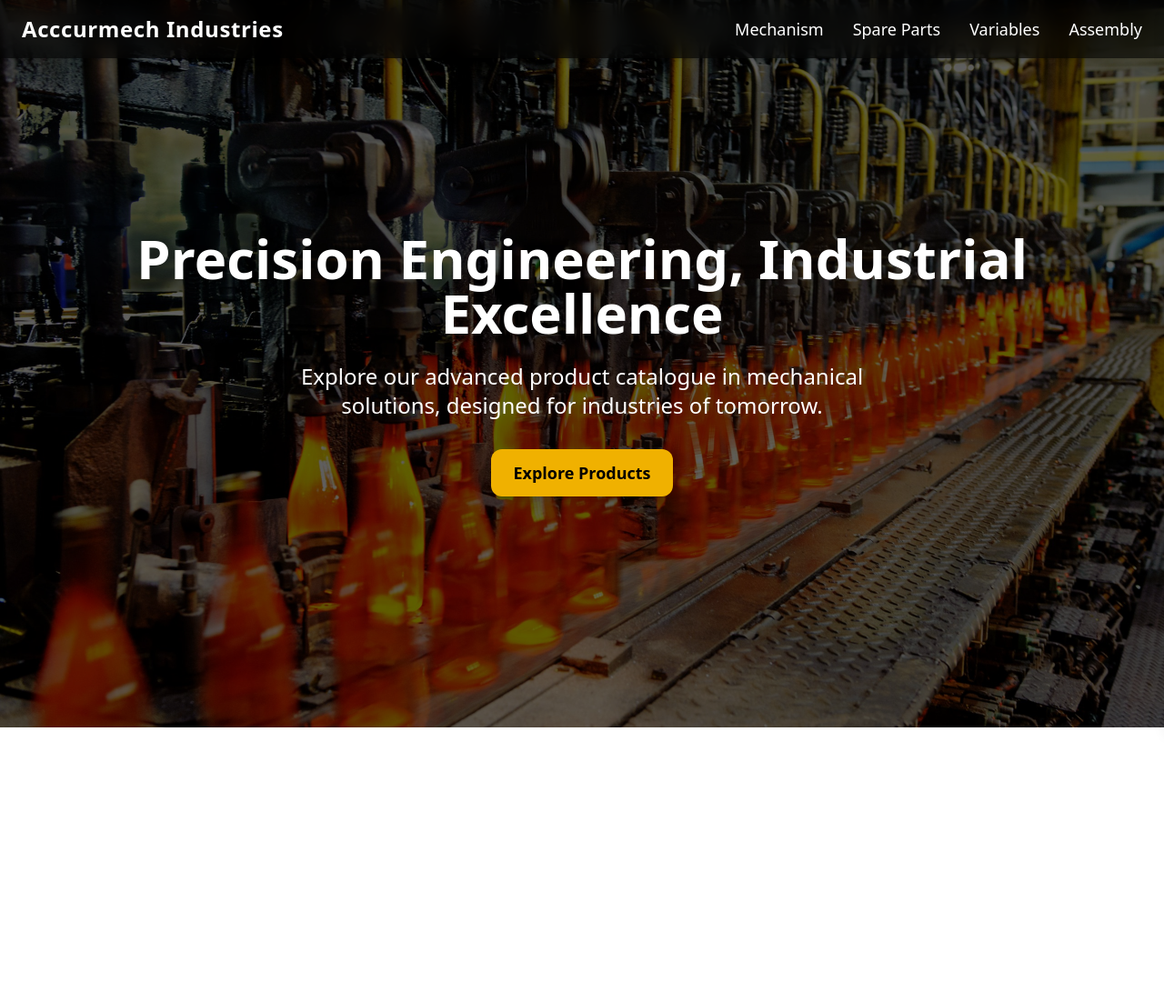
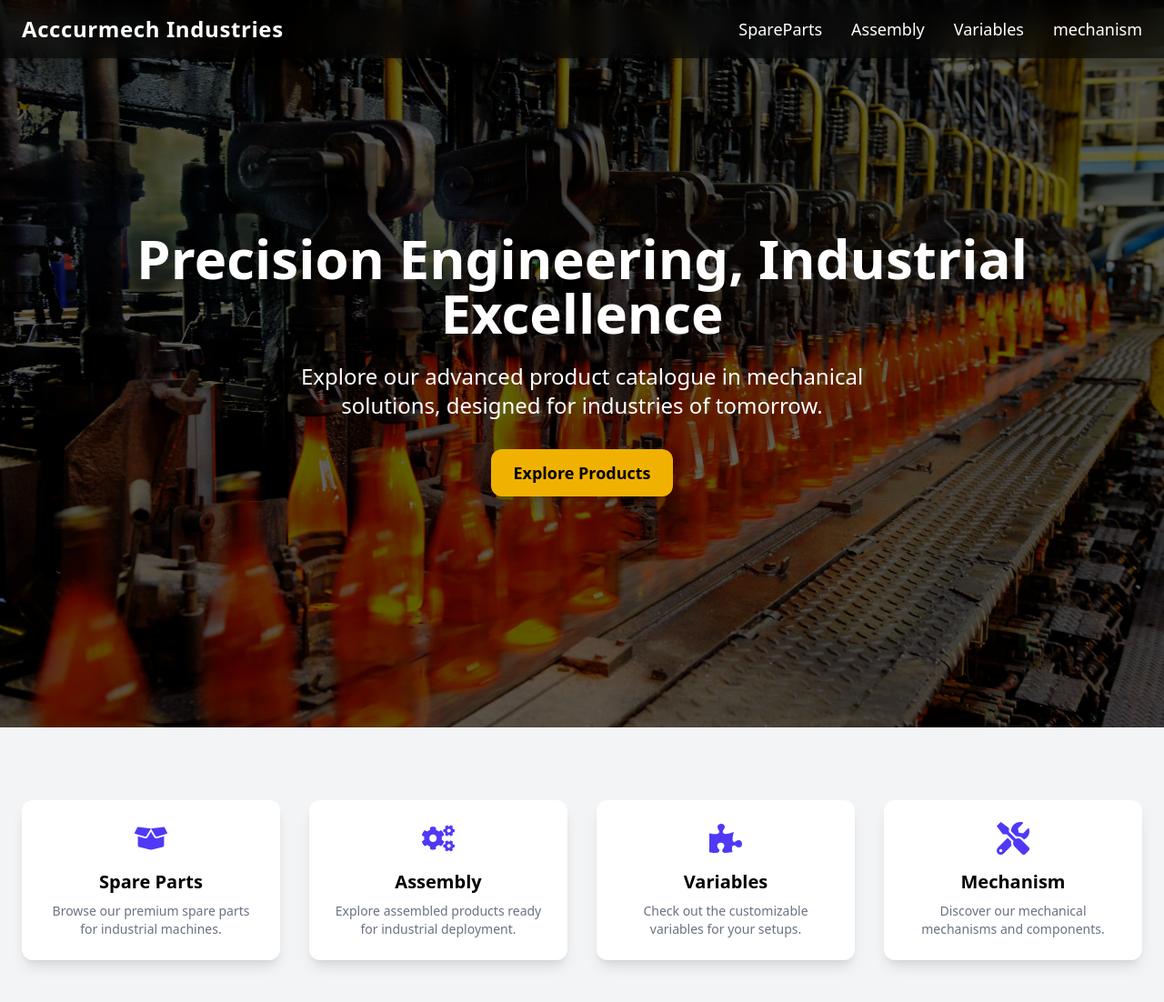
Before and after one commit to supriya-patil-17/Product-Catalogue, a React (Vite) app in the folder Client/: page / in a window 1280 px wide. Shown: the top 1102 px of the page at 91% size. Before the commit the page ends 800 px from the top, so only its background shows below. Built offline with nearby package versions, Linux system fonts and the light colour scheme.

Commit message:
Updated:LandingPage.jsx

```diff
--- a/Client/src/App.jsx
+++ b/Client/src/App.jsx
@@ -11,16 +11,16 @@ function App() {
     <Router>
       <Routes>
         {/* Landing Page at root */}
-        <Route path="/" element={<LandingPage />} />
+      <Route path="/" element={<LandingPage />} />
 
         {/* Dashboard layout with nested routes */}
-        <Route path="/dashboard" element={<DashboardLayout />}>
+        <Route path="/" element={<DashboardLayout />}>
+
           <Route path="spare-parts" element={<SpareParts />} />
           <Route path="assembly" element={<Assembly />} />
           <Route path="variables" element={<Variables />} />
           <Route path="mechanism" element={<Mechanism />} />
           {/* Default route inside dashboard */}
-          <Route index element={<SpareParts />} />
         </Route>
       </Routes>
     </Router>
--- a/Client/src/Components/ComparsionModel/CartModal.jsx
+++ b/Client/src/Components/ComparsionModel/CartModal.jsx
@@ -2,7 +2,7 @@ import React from "react";
 
 const CartModal = ({ cart, onClose, removeFromCart, updateQuantity }) => {
   return (
-    <div className="fixed inset-0 bg-black bg-opacity-60 flex items-center justify-center z-50">
+    <div className="fixed inset-0 bg-transparent   bg-opacity-40 flex backdrop-blur-sm items-center justify-center z-50">
       <div className="bg-white rounded-lg shadow-lg max-w-3xl w-full mx-4 relative">
         {/* Header */}
         <div className="flex justify-between items-center border-b px-6 py-4">
--- a/Client/src/Components/ComparsionModel/ComparisonModal.jsx
+++ b/Client/src/Components/ComparsionModel/ComparisonModal.jsx
@@ -5,7 +5,7 @@ const ComparisonModal = ({ parts, onClose }) => {
   if (!parts || parts.length === 0) return null;
 
   return (
-    <div className="fixed inset-0 bg-black bg-opacity-70 flex items-center justify-center z-50 p-6">
+    <div className="fixed inset-0 bg-transparent bg-opacity-70 backdrop-blur-sm flex items-center justify-center z-50 p-6">
       <div className="bg-white rounded-lg shadow-lg max-w-5xl w-full overflow-auto max-h-[90vh]">
         {/* Header */}
         <div className="flex justify-between items-center border-b px-4 py-3">
--- a/Client/src/Components/Layout/Layout.jsx
+++ b/Client/src/Components/Layout/Layout.jsx
@@ -12,7 +12,7 @@ const DashboardLayout = () => {
 
       {/* Main Content */}
       <div className="flex-1 overflow-x-auto">
-        <main className="h-full bg-white p-6">
+        <main className="h-full bg-white ">
           <Outlet />
         </main>
       </div>
--- a/Client/src/Components/Sidebar/SideBar.jsx
+++ b/Client/src/Components/Sidebar/SideBar.jsx
@@ -17,17 +17,17 @@ import CloseIcon from "@mui/icons-material/Close"; // top close
 import ChevronRightIcon from "@mui/icons-material/ChevronRight"; // bottom close
 import { FaCogs, FaBoxOpen, FaTools, FaPuzzlePiece, FaHome } from "react-icons/fa";
 
-const drawerWidth = 260;
+const drawerWidth = 300;
 
 const CollapsibleSidebar = () => {
   const [open, setOpen] = useState(false);
 
   const links = [
     { name: "Home", to: "/", icon: <FaHome /> }, // ✅ Added Home
-    { name: "Spare Parts", to: "/dashboard/spare-parts", icon: <FaBoxOpen /> },
-    { name: "Assembly", to: "/dashboard/assembly", icon: <FaCogs /> },
-    { name: "Variables", to: "/dashboard/variables", icon: <FaPuzzlePiece /> },
-    { name: "Mechanism", to: "/dashboard/mechanism", icon: <FaTools /> },
+    { name: "Spare Parts", to: "/spare-parts", icon: <FaBoxOpen /> },
+    { name: "Assembly", to: "/assembly", icon: <FaCogs /> },
+    { name: "Variables", to: "/variables", icon: <FaPuzzlePiece /> },
+    { name: "Mechanism", to: "/mechanism", icon: <FaTools /> },
   ];
 
   const toggleDrawer = (newOpen) => () => {
@@ -144,15 +144,15 @@ const CollapsibleSidebar = () => {
           top: 16,
           right: 16,
           color: "#1e3a8a",
-          zIndex: 1200, // ✅ lower than Drawer
+          zIndex: 1200,
         }}
       >
-        <MenuIcon fontSize="large" />
+        <MenuIcon fontSize="large" className="text-black" />
       </IconButton>
 
       {/* Drawer */}
       <Drawer
-        anchor="right"
+        anchor="left"
         open={open}
         onClose={toggleDrawer(false)}
         transitionDuration={400} // smooth animation
--- a/Client/src/Pages/LandingPage.jsx
+++ b/Client/src/Pages/LandingPage.jsx
@@ -2,11 +2,12 @@ import React, { useState } from "react";
 import { motion } from "framer-motion";
 import { Link } from "react-router-dom";
 import { FiMenu, FiX } from "react-icons/fi";
+import { FaCogs, FaBoxOpen, FaTools, FaPuzzlePiece } from "react-icons/fa";
+
 
 const LandingPage = () => {
   const [isSidebarOpen, setIsSidebarOpen] = useState(false);
 
-  const toggleSidebar = () => setIsSidebarOpen(!isSidebarOpen);
 
   return (
     <div className="w-full min-h-screen">
@@ -16,55 +17,24 @@ const LandingPage = () => {
           <h1 className="text-2xl font-bold tracking-wide">Acccurmech Industries</h1>
           <ul className="hidden md:flex gap-8 text-lg font-medium">
             <li className="hover:text-yellow-400 cursor-pointer">
-              <Link to="/dashboard/mechanism">Mechanism</Link>
+              <Link to="/spare-parts">SpareParts</Link>
             </li>
             <li className="hover:text-yellow-400 cursor-pointer">
-              <Link to="/dashboard/spare-parts">Spare Parts</Link>
+              <Link to="/assembly">Assembly</Link>
             </li>
             <li className="hover:text-yellow-400 cursor-pointer">
-              <Link to="/dashboard/variables">Variables</Link>
+              <Link to="/variables">Variables</Link>
             </li>
             <li className="hover:text-yellow-400 cursor-pointer">
-              <Link to="/dashboard/assembly">Assembly</Link>
+              <Link to="/mechanism">mechanism</Link>
             </li>
           </ul>
-          <button
-            onClick={toggleSidebar}
-            className="md:hidden border px-3 py-2 rounded-lg"
-          >
-            <FiMenu size={22} />
-          </button>
+
         </div>
       </nav>
 
-      {/* Sidebar (Mobile) */}
-      <motion.div
-        initial={{ x: "100%" }}
-        animate={{ x: isSidebarOpen ? 0 : "100%" }}
-        transition={{ type: "tween", duration: 0.3 }}
-        className="fixed top-0 right-0 h-full w-64 bg-gray-900 text-white z-50 shadow-lg"
-      >
-        <div className="flex justify-between items-center p-4 border-b border-gray-700">
-          <h2 className="text-lg font-semibold">Menu</h2>
-          <button onClick={toggleSidebar}>
-            <FiX size={24} />
-          </button>
-        </div>
-        <ul className="flex flex-col gap-6 p-6 text-lg">
-          <li>
-            <Link to="/dashboard/mechanism" onClick={toggleSidebar}>Mechanism</Link>
-          </li>
-          <li>
-            <Link to="/dashboard/spare-parts" onClick={toggleSidebar}>Spare Parts</Link>
-          </li>
-          <li>
-            <Link to="/dashboard/variables" onClick={toggleSidebar}>Variables</Link>
-          </li>
-          <li>
-            <Link to="/dashboard/assembly" onClick={toggleSidebar}>Assembly</Link>
-          </li>
-        </ul>
-      </motion.div>
+
+
 
       {/* Hero / Banner */}
       <section
@@ -86,15 +56,125 @@ const LandingPage = () => {
             designed for industries of tomorrow.
           </p>
           <button
-            onClick={toggleSidebar}
+            onClick={() => {
+              const element = document.getElementById("cards-section");
+              element?.scrollIntoView({ behavior: "smooth" });
+            }}
             className="mt-8 bg-yellow-500 hover:bg-yellow-600 text-black px-6 py-3 rounded-xl text-lg font-semibold shadow-lg"
           >
             Explore Products
           </button>
+
         </motion.div>
+
+
+
+
       </section>
+
+
+      {/* Cards Navigation */}
+      <section id="cards-section" className="py-20 bg-gray-100">
+        <div className="max-w-7xl mx-auto px-6 grid grid-cols-1 sm:grid-cols-2 md:grid-cols-4 gap-8">
+          {/* Card: Spare Parts */}
+          <Link
+            to="/spare-parts"
+            className="bg-white rounded-xl shadow-lg p-6 flex flex-col items-center hover:scale-105 transition-transform"
+          >
+            <FaBoxOpen className="text-4xl text-indigo-600 mb-4" />
+            <h3 className="text-xl font-semibold mb-2">Spare Parts</h3>
+            <p className="text-gray-500 text-center text-sm">
+              Browse our premium spare parts for industrial machines.
+            </p>
+          </Link>
+
+          {/* Card: Assembly */}
+          <Link
+            to="/assembly"
+            className="bg-white rounded-xl shadow-lg p-6 flex flex-col items-center hover:scale-105 transition-transform"
+          >
+            <FaCogs className="text-4xl text-indigo-600 mb-4" />
+            <h3 className="text-xl font-semibold mb-2">Assembly</h3>
+            <p className="text-gray-500 text-center text-sm">
+              Explore assembled products ready for industrial deployment.
+            </p>
+          </Link>
+
+          {/* Card: Variables */}
+          <Link
+            to="/variables"
+            className="bg-white rounded-xl shadow-lg p-6 flex flex-col items-center hover:scale-105 transition-transform"
+          >
+            <FaPuzzlePiece className="text-4xl text-indigo-600 mb-4" />
+            <h3 className="text-xl font-semibold mb-2">Variables</h3>
+            <p className="text-gray-500 text-center text-sm">
+              Check out the customizable variables for your setups.
+            </p>
+          </Link>
+
+          {/* Card: Mechanism */}
+          <Link
+            to="/dashboard/mechanism"
+            className="bg-white rounded-xl shadow-lg p-6 flex flex-col items-center hover:scale-105 transition-transform"
+          >
+            <FaTools className="text-4xl text-indigo-600 mb-4" />
+            <h3 className="text-xl font-semibold mb-2">Mechanism</h3>
+            <p className="text-gray-500 text-center text-sm">
+              Discover our mechanical mechanisms and components.
+            </p>
+          </Link>
+        </div>
+      </section>
+
     </div>
   );
 };
 
 export default LandingPage;
+//  <button
+//             onClick={toggleSidebar}
+//             className="md:hidden border px-3 py-2 rounded-lg"
+//           >
+//             <FiMenu size={22} />
+//           </button>
+
+
+
+
+
+
+
+
+
+
+
+
+
+
+//  <motion.div
+//         initial={{ x: "100%" }}
+//         animate={{ x: isSidebarOpen ? 0 : "100%" }}
+//         transition={{ type: "tween", duration: 0.3 }}
+//         className="fixed top-0 right-0 h-full w-64 bg-gray-900 text-white z-50 shadow-lg"
+//       >
+//         <div className="flex justify-between items-center p-4 border-b border-gray-700">
+//           <h2 className="text-lg font-semibold">Menu</h2>
+//           <button onClick={toggleSidebar}>
+//             <FiX size={24} />
+//           </button>
+//         </div>
+//         <ul className="flex flex-col gap-6 p-6 text-lg">
+//           <li>
+//             <Link to="/dashboard/mechanism" onClick={toggleSidebar}>Mechanism</Link>
+//           </li>
+//           <li>
+//             <Link to="/dashboard/spare-parts" onClick={toggleSidebar}>Spare Parts</Link>
+//           </li>
+//           <li>
+//             <Link to="/dashboard/variables" onClick={toggleSidebar}>Variables</Link>
+//           </li>
+//           <li>
+//             <Link to="/dashboard/assembly" onClick={toggleSidebar}>Assembly</Link>
+//           </li>
+//         </ul>
+//       </motion.div>
```
